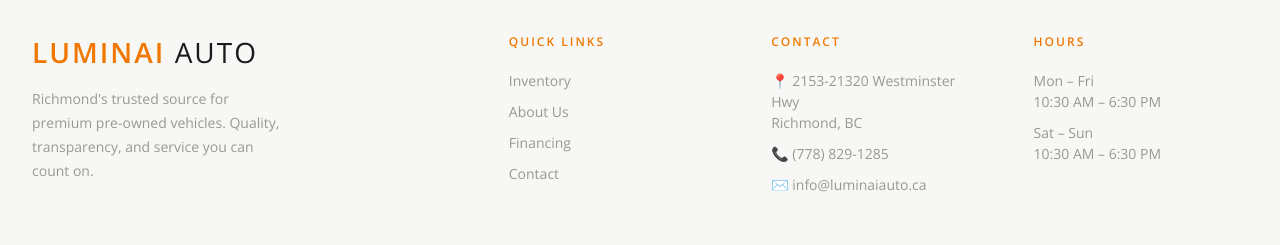
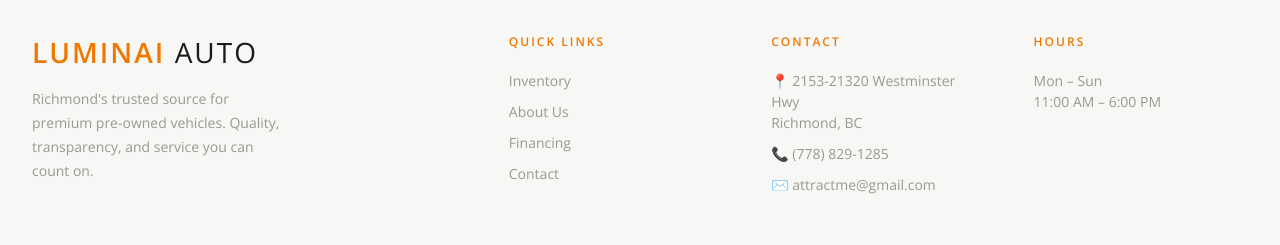
Before and after one commit to JoshFang-Dev/LuminaiWeb, a website: page public/index.html in a window 1280 px wide. Shown: the part 1519-1764 px from the top of the page. Drawn offline with nearby package versions, Linux system fonts and the light colour scheme; no server answers.

Commit message:
update contact info

```diff
--- a/public/index.html
+++ b/public/index.html
@@ -194,12 +194,11 @@
           <h4>Contact</h4>
           <p>📍 2153-21320 Westminster Hwy<br>Richmond, BC</p>
           <p>📞 (778) 829-1285</p>
-          <p>✉️ info@luminaiauto.ca</p>
+          <p>✉️ attractme@gmail.com</p>
         </div>
         <div class="footer-col">
           <h4>Hours</h4>
-          <p>Mon – Fri<br>10:30 AM – 6:30 PM</p>
-          <p>Sat – Sun<br>10:30 AM – 6:30 PM</p>
+          <p>Mon – Sun<br>11:00 AM – 6:00 PM</p>
         </div>
       </div>
       <div class="footer-bottom">
@@ -317,14 +316,11 @@
           <h2>We'd Love to<br>Hear From You</h2>
           <p>Whether you have a question about a vehicle, need financing advice, or just want to chat about cars — our team is here to help.</p>
           <div class="contact-item"><div class="contact-icon">📍</div><div><div class="contact-item-label">Showroom</div><div class="contact-item-val">2153-21320 Westminster Hwy<br>Richmond, BC</div></div></div>
-          <div class="contact-item"><div class="contact-icon">🔧</div><div><div class="contact-item-label">Service Centre</div><div class="contact-item-val">12871 Clarke Pl #190<br>Richmond, BC V6V 2H9</div></div></div>
           <div class="contact-item"><div class="contact-icon">📞</div><div><div class="contact-item-label">Phone</div><div class="contact-item-val">(778) 829-1285</div></div></div>
-          <div class="contact-item"><div class="contact-icon">✉️</div><div><div class="contact-item-label">Email</div><div class="contact-item-val">info@luminaiauto.ca</div></div></div>
+          <div class="contact-item"><div class="contact-icon">✉️</div><div><div class="contact-item-label">Email</div><div class="contact-item-val">attractme@gmail.com</div></div></div>
           <div style="margin-top:32px">
             <div class="contact-item-label" style="margin-bottom:12px">Business Hours</div>
-            <div class="hours-row"><span>Monday – Friday</span><span style="color:var(--gold)">10:30 AM – 6:30 PM</span></div>
-            <div class="hours-row"><span>Saturday</span><span style="color:var(--gold)">10:30 AM – 6:30 PM</span></div>
-            <div class="hours-row" style="border-bottom:none"><span>Sunday</span><span style="color:var(--gold)">10:30 AM – 6:30 PM</span></div>
+            <div class="hours-row" style="border-bottom:none"><span>Monday – Sunday</span><span style="color:var(--gold)">11:00 AM – 6:00 PM</span></div>
           </div>
         </div>
         <div>
```
